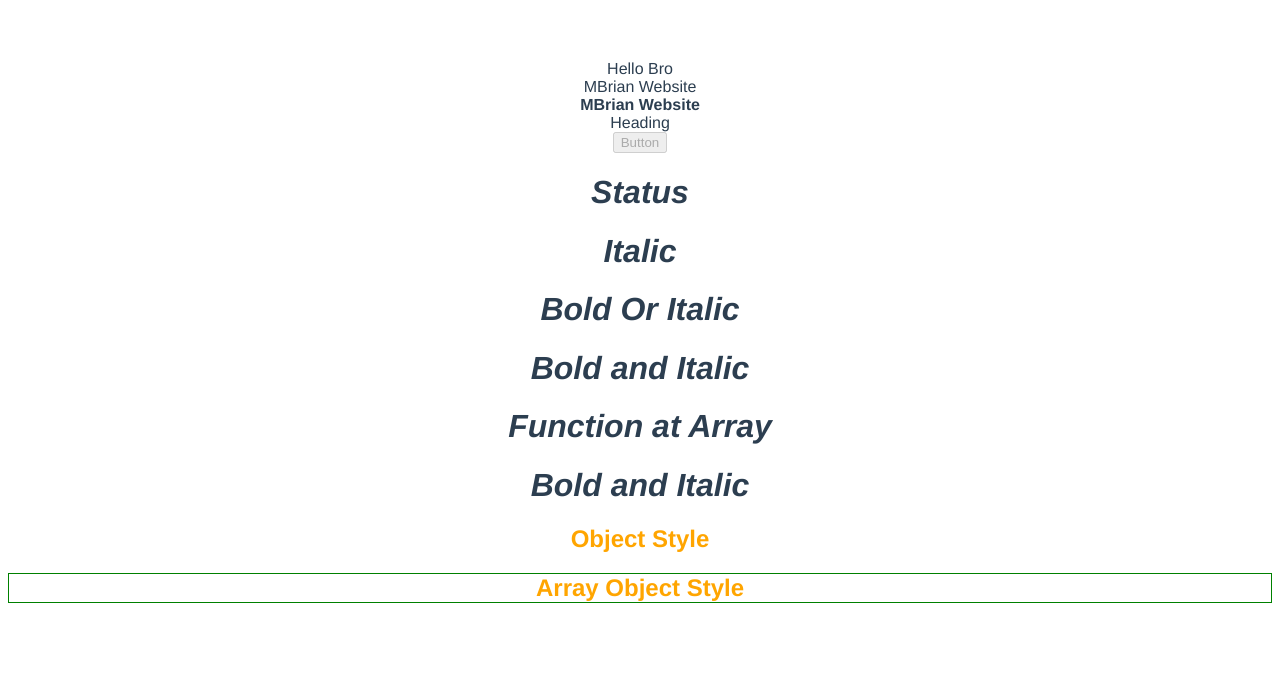
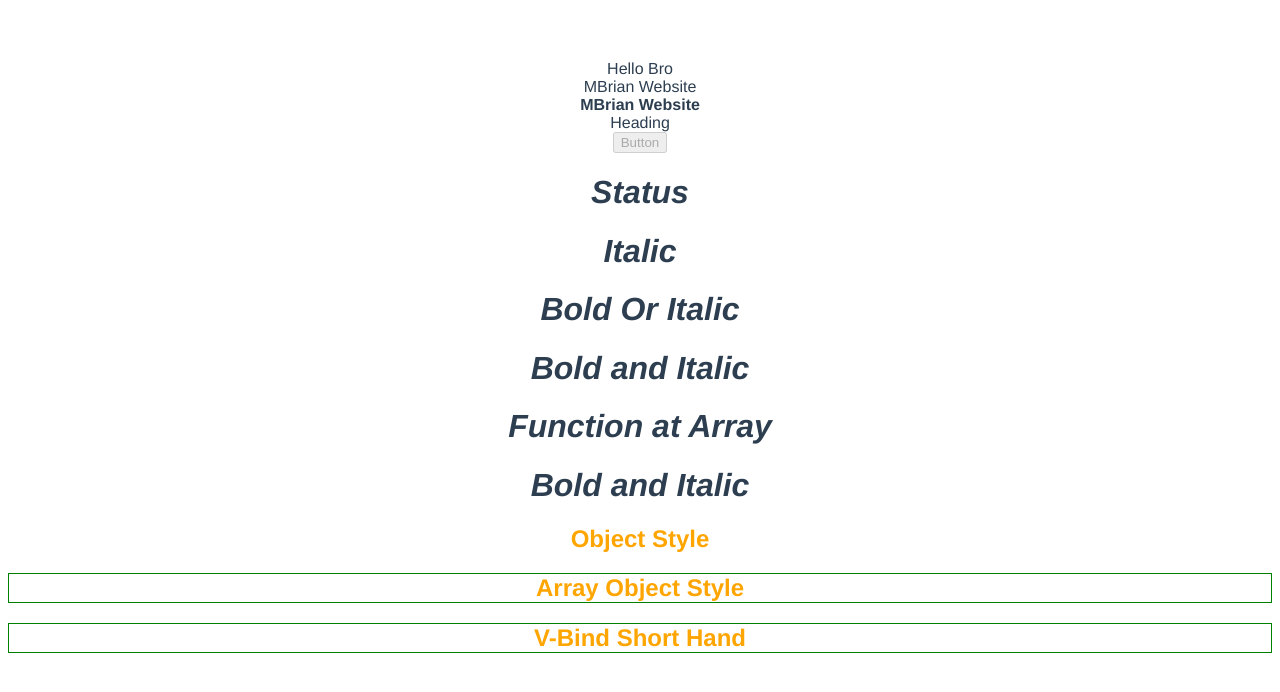
Before and after one commit to mbrianwebsite/learn-vuejs3, a Vue app in the folder hello-world/: page / in a window 1280 px wide. Shown: the top 692 px of the page. Built offline with nearby package versions, Linux system fonts and the light colour scheme.

Commit message:
V-BIND SHORTHAND

```diff
--- a/hello-world/src/App.vue
+++ b/hello-world/src/App.vue
@@ -26,6 +26,7 @@
     <h2 v-bind:style="[headerStyleObject, borderStyleObject]">
       Array Object Style
     </h2>
+    <h2 :style="[headerStyleObject, borderStyleObject]">V-Bind Short Hand</h2>
   </div>
 </template>
 
```
